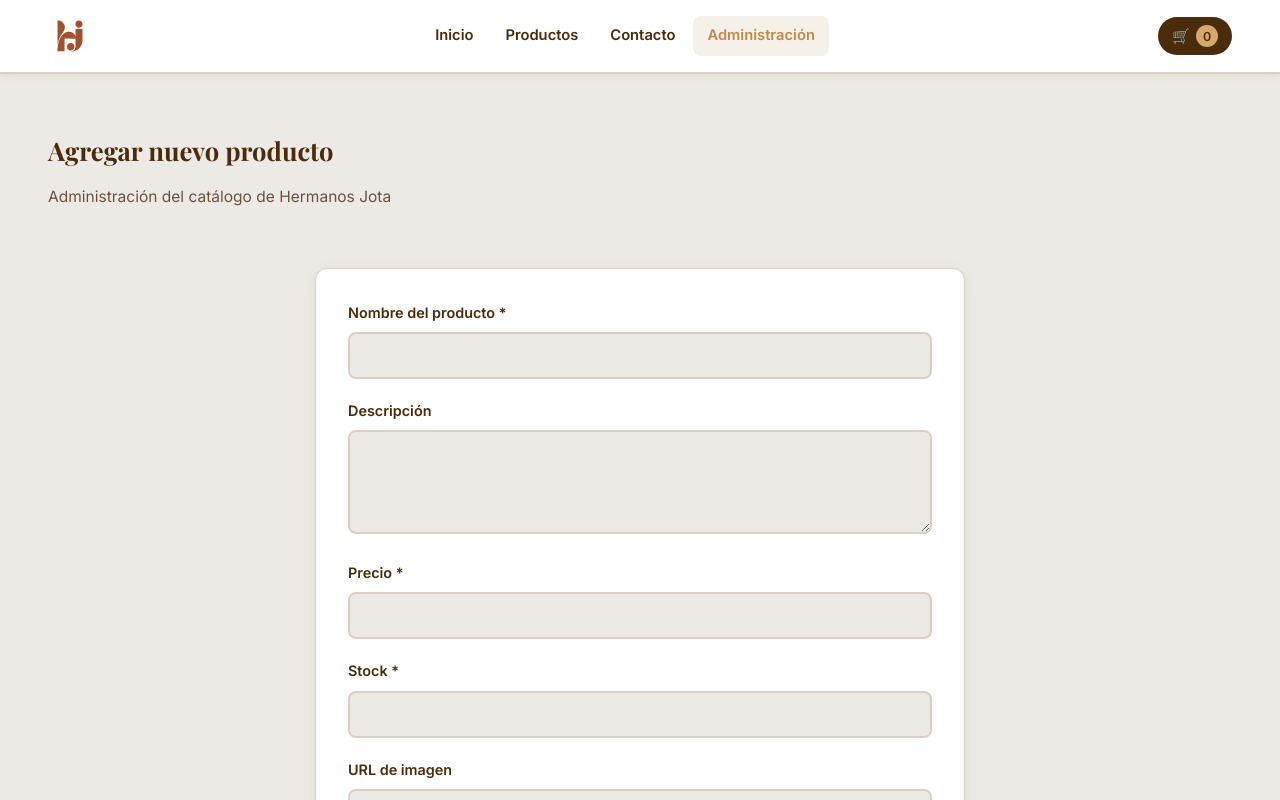
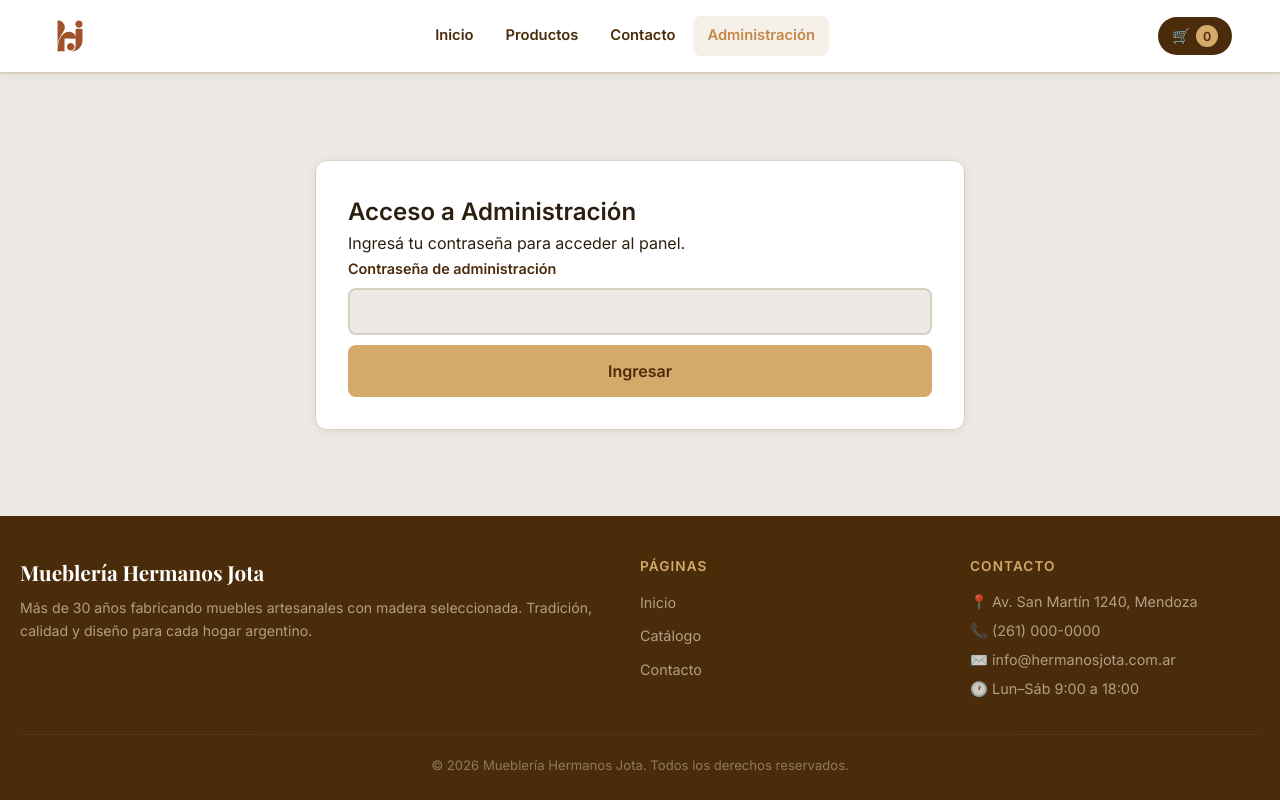
Before and after one commit to lauta201/muebleria-hermanos-jota, a React (Create React App) app in the folder client/: page /admin/crear-producto in a window 1280 px wide. Shown: the top 800 px of the page. Built offline with nearby package versions, Linux system fonts and the light colour scheme; no server answers.

Commit message:
feat: agregar acceso a administracion con contrasena independiente

```diff
--- a/client/src/App.js
+++ b/client/src/App.js
@@ -2,6 +2,7 @@ import { useEffect, useState } from "react";
 import { Routes, Route, useNavigate } from "react-router-dom";
 
 import Navbar from "./components/Navbar";
+import AdminAccessGuard from "./components/AdminAccessGuard";
 import Footer from "./components/Footer";
 import ProductList from "./components/ProductList";
 import {
@@ -286,18 +287,22 @@ function AppContenido() {
 <Route
   path="/admin/crear-producto"
   element={
+    <AdminAccessGuard>
       <CreateProductPage
         onProductoCreado={agregarProductoAlCatalogo}
       />
+    </AdminAccessGuard>
   }
 />
 
 <Route
   path="/admin/editar-producto/:id"
   element={
+    <AdminAccessGuard>
       <EditProductPage
         onProductoActualizado={actualizarProductoEnCatalogo}
       />
+    </AdminAccessGuard>
   }
 />
         </Routes>
--- /dev/null
+++ b/client/src/components/AdminAccessGuard.js
@@ -0,0 +1,112 @@
+import { useState } from "react";
+import { Navigate } from "react-router-dom";
+
+const API_URL =
+  process.env.REACT_APP_API_URL ||
+  "http://localhost:3000/api/productos";
+
+const URL_VERIFICACION = API_URL.replace(
+  /\/api\/productos\/?$/,
+  "/api/admin/verificar-acceso"
+);
+
+function AdminAccessGuard({ children }) {
+  const [autorizado, setAutorizado] = useState(
+    () => sessionStorage.getItem("adminAccess") === "true"
+  );
+  const [contrasena, setContrasena] = useState("");
+  const [error, setError] = useState("");
+  const [verificando, setVerificando] = useState(false);
+
+  async function iniciarSesion(evento) {
+    evento.preventDefault();
+
+    setError("");
+    setVerificando(true);
+
+    try {
+      const respuesta = await fetch(URL_VERIFICACION, {
+        method: "POST",
+        headers: {
+          "Content-Type": "application/json",
+        },
+        body: JSON.stringify({ contrasena }),
+      });
+
+      if (!respuesta.ok) {
+        if (respuesta.status === 401) {
+          throw new Error("Contraseña incorrecta.");
+        }
+
+        throw new Error(
+          "No se pudo verificar el acceso. Intentá nuevamente."
+        );
+      }
+
+      const datos = await respuesta.json();
+
+      if (!datos.autorizado) {
+        throw new Error("Acceso denegado.");
+      }
+
+      sessionStorage.setItem("adminAccess", "true");
+      setAutorizado(true);
+      setContrasena("");
+    } catch (error) {
+      setError(error.message);
+    } finally {
+      setVerificando(false);
+    }
+  }
+
+  if (autorizado) {
+    return children;
+  }
+
+  return (
+    <section className="seccion">
+      <div className="formulario-producto">
+        <h1>Acceso a Administración</h1>
+
+        <p>
+          Ingresá tu contraseña para acceder al panel.
+        </p>
+
+        <form onSubmit={iniciarSesion}>
+          <div>
+            <label htmlFor="contrasena-acceso">
+              Contraseña de administración
+            </label>
+
+            <input
+              id="contrasena-acceso"
+              type="password"
+              value={contrasena}
+              onChange={(evento) =>
+                setContrasena(evento.target.value)
+              }
+              autoComplete="current-password"
+              required
+            />
+          </div>
+
+          {error && (
+            <p role="alert" style={{ color: "#b91c1c" }}>
+              {error}
+            </p>
+          )}
+
+          <button
+            className="btn btn-primario"
+            type="submit"
+            disabled={verificando}
+          >
+            {verificando ? "Verificando..." : "Ingresar"}
+          </button>
+        </form>
+      </div>
+    </section>
+  );
+}
+
+export default AdminAccessGuard;
```
Also changed, not shown: 1 other file (tests, documents, lock files or other folders). Lines whose indentation alone changed are shown as unchanged.
